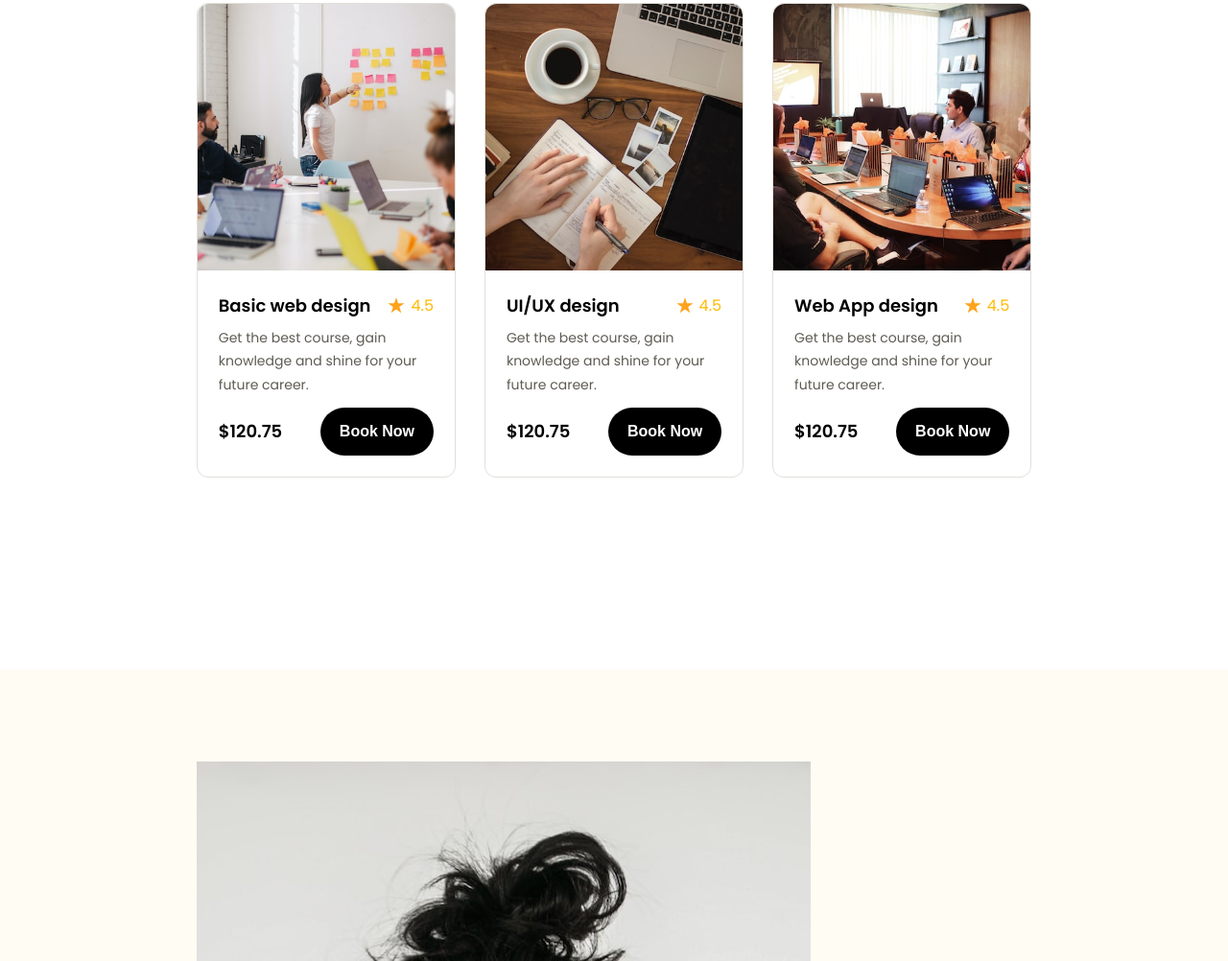
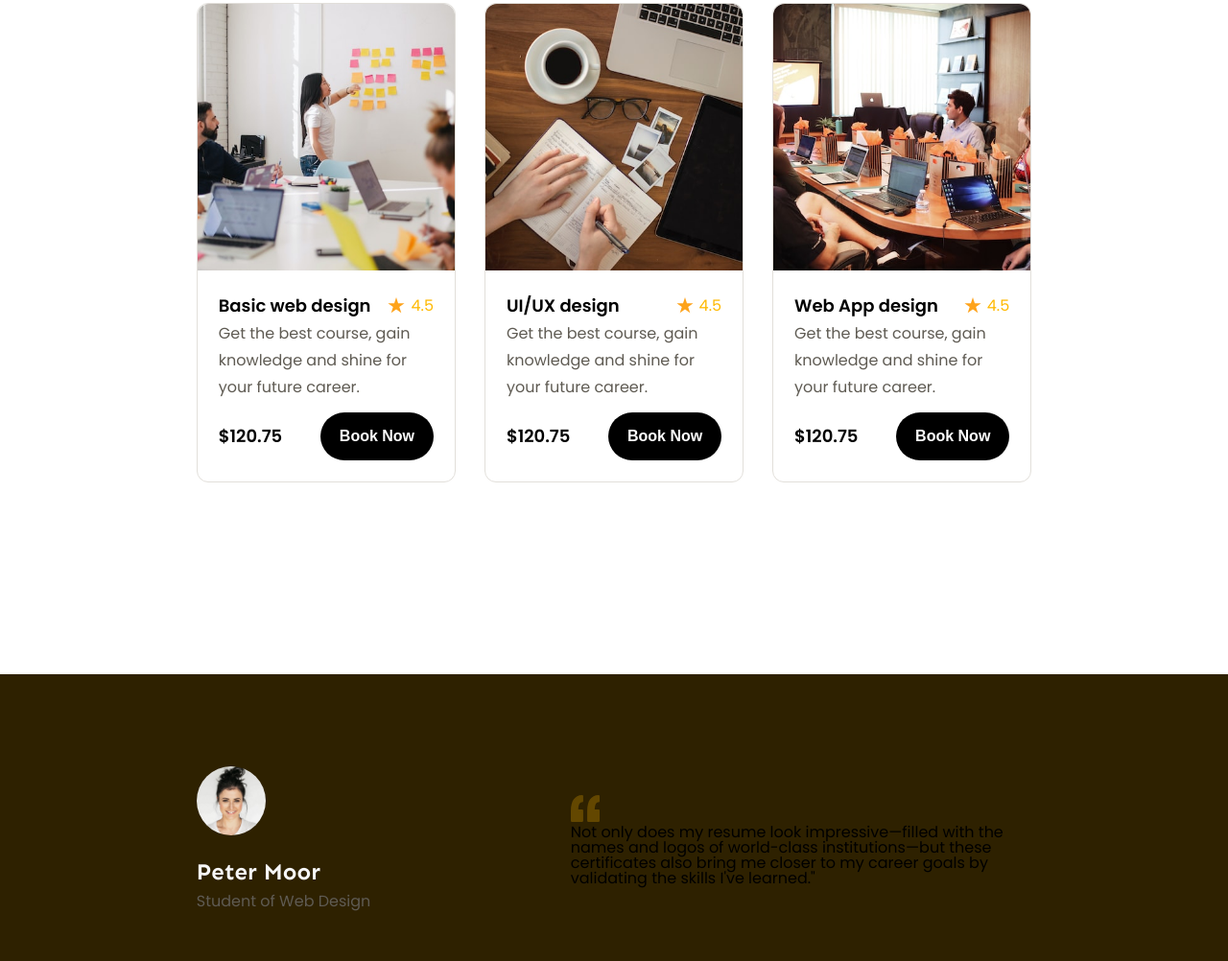
Before and after one commit to minhkhoi0702/htmlcss-project-02, a plain HTML site: page index.html in a window 1280 px wide. Shown: the part 1298-2300 px from the top of the page at 96% size. Drawn offline with Linux system fonts and the light colour scheme.

Commit message:
UPDATE PAGE

```diff
--- a/assets/css/styles.css
+++ b/assets/css/styles.css
@@ -320,10 +320,7 @@ section {
     margin-left: 6px;
     color: var(--primary-color);
 }
-.popular .desc-item {
-    margin-top: 6px;
-    font-size: 1.4rem;
-}
+
 .popular .course-item .foot {
     margin-top: 12px;
 }
@@ -341,7 +338,31 @@ section {
     background-color: var(--primary-color);
 }
 /* Feedback */
-
+.feedback {
+    background: #2e2100;
+}
+.feedback .feedback-item {
+    display: flex;
+    align-items: center;
+    gap: 200px;
+}
+.feedback .info {
+    min-width: 190px;
+}
+.feedback .info .avatar {
+    width: 72px;
+    height: 72px;
+    object-fit: cover;
+    border-radius: 50%;
+    margin-bottom: 18px;
+}
+.feedback .info .custom-name {
+    font-family: "Sen";
+    font-weight: 700;
+    font-size: 2.4rem;
+    line-height: 1.42;
+    color: #f7f7f7;
+}
 /* Features */
 
 /* Blog */
--- a/index.html
+++ b/index.html
@@ -261,19 +261,20 @@
             <!-- Feedback -->
             <section class="feedback">
                 <div class="feedback-list">
-                    <div class="feedbak-item">
+                    <div class="feedback-item">
                         <div class="info">
                             <img
                                 src="./assets/img/feedback-avatar-1.jpg"
                                 alt=""
                                 class="avatar"
                             />
-                            <p class="title custom-name">Peter Moor</p>
+                            <p class="custom-name">Peter Moor</p>
                             <p class="desc">Student of Web Design</p>
                             <div class="dots">
                                 <span class="dot"></span>
                                 <span class="dot"></span>
                                 <span class="dot"></span>
+                            </div>
                         </div>
                         <div class="content">
                             <img
@@ -282,14 +283,12 @@
                                 class="open-quotes"
                             />
                             <blockquote>
-                                    Not only does my resume look
-                                    impressive—filled with the names and logos
-                                    of world-class institutions—but these
-                                    certificates also bring me closer to my
-                                    career goals by validating the skills I've
-                                    learned."
+                                Not only does my resume look impressive—filled
+                                with the names and logos of world-class
+                                institutions—but these certificates also bring
+                                me closer to my career goals by validating the
+                                skills I've learned."
                             </blockquote>
-                            </div>
                         </div>
                     </div>
                 </div>
```
Lines whose indentation alone changed are shown as unchanged.
